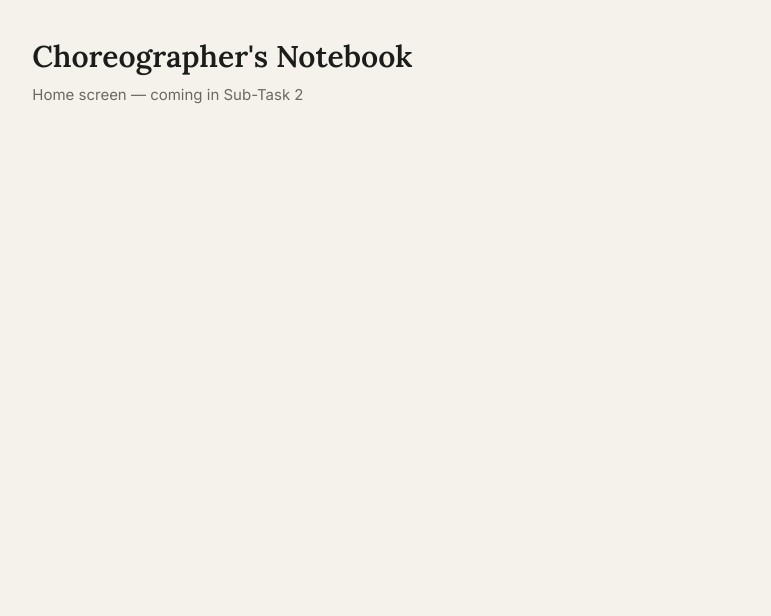
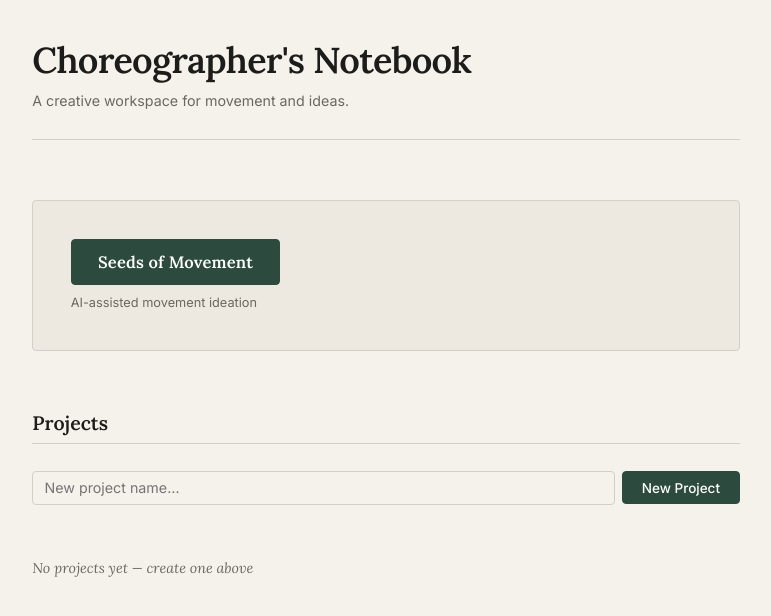
Before and after one commit to HKozuka/choreographers-notebook, a React (Vite) app: page / in a window 1280 px wide. Shown: the top 616 px of the page, without its empty margins (254-1025 px from the left). Built offline with nearby package versions, Linux system fonts and the light colour scheme.

Commit message:
feat: home screen with project creation and localStorage persistence

```diff
--- a/src/pages/HomePage.jsx
+++ b/src/pages/HomePage.jsx
@@ -1,10 +1,95 @@
+import { useState, useEffect } from 'react'
+import { useNavigate } from 'react-router-dom'
+import styles from './HomePage.module.css'
+
+function generateId() {
+  return Math.random().toString(36).slice(2, 11)
+}
+
+const STORAGE_KEY = 'choreographer_projects'
+
+function loadProjects() {
+  try {
+    return JSON.parse(localStorage.getItem(STORAGE_KEY)) || []
+  } catch {
+    return []
+  }
+}
+
+function saveProjects(projects) {
+  localStorage.setItem(STORAGE_KEY, JSON.stringify(projects))
+}
+
 export default function HomePage() {
+  const navigate = useNavigate()
+  const [projects, setProjects] = useState(loadProjects)
+  const [newName, setNewName] = useState('')
+
+  useEffect(() => {
+    saveProjects(projects)
+  }, [projects])
+
+  function handleCreate(e) {
+    e.preventDefault()
+    const name = newName.trim()
+    if (!name) return
+    const project = { id: generateId(), name }
+    setProjects(prev => [...prev, project])
+    setNewName('')
+  }
+
   return (
     <div className="page">
-      <h1>Choreographer's Notebook</h1>
-      <p style={{ color: 'var(--color-text-secondary)', marginTop: '0.5rem' }}>
-        Home screen — coming in Sub-Task 2
-      </p>
+      <header className={styles.header}>
+        <h1 className={styles.title}>Choreographer's Notebook</h1>
+        <p className={styles.subtitle}>A creative workspace for movement and ideas.</p>
+      </header>
+
+      <section className={styles.seedsSection}>
+        <button
+          className={`btn-primary ${styles.seedsBtn}`}
+          onClick={() => navigate('/seeds')}
+        >
+          Seeds of Movement
+        </button>
+        <p className={styles.seedsHint}>AI-assisted movement ideation</p>
+      </section>
+
+      <section className={styles.projectsSection}>
+        <h2 className={styles.sectionHeading}>Projects</h2>
+
+        <form className={styles.createForm} onSubmit={handleCreate}>
+          <input
+            type="text"
+            placeholder="New project name…"
+            value={newName}
+            onChange={e => setNewName(e.target.value)}
+            className={styles.input}
+          />
+          <button type="submit" className="btn-primary">
+            New Project
+          </button>
+        </form>
+
+        {projects.length === 0 ? (
+          <p className={styles.emptyState}>
+            <em>No projects yet — create one above</em>
+          </p>
+        ) : (
+          <ul className={styles.projectList}>
+            {projects.map(project => (
+              <li key={project.id}>
+                <button
+                  className={styles.projectBtn}
+                  onClick={() => navigate(`/project/${project.id}`)}
+                >
+                  {project.name}
+                </button>
+              </li>
+            ))}
+          </ul>
+        )}
+      </section>
     </div>
   )
 }
--- /dev/null
+++ b/src/pages/HomePage.module.css
@@ -0,0 +1,105 @@
+.header {
+  margin-bottom: var(--space-2xl);
+  padding-bottom: var(--space-lg);
+  border-bottom: var(--border);
+}
+
+.title {
+  font-family: var(--font-display);
+  font-size: 2.4rem;
+  font-weight: 600;
+  color: var(--color-text-primary);
+  letter-spacing: -0.02em;
+}
+
+.subtitle {
+  margin-top: var(--space-sm);
+  color: var(--color-text-secondary);
+  font-size: 0.95rem;
+}
+
+/* Seeds of Movement hero section */
+.seedsSection {
+  margin-bottom: var(--space-2xl);
+  padding: var(--space-xl);
+  border: var(--border);
+  background-color: var(--color-surface);
+  border-radius: var(--radius);
+  display: flex;
+  flex-direction: column;
+  align-items: flex-start;
+  gap: var(--space-sm);
+}
+
+.seedsBtn {
+  font-family: var(--font-display);
+  font-size: 1.1rem;
+  font-weight: 600;
+  padding: 0.75rem 1.75rem;
+  letter-spacing: 0.01em;
+}
+
+.seedsHint {
+  font-size: 0.85rem;
+  color: var(--color-text-secondary);
+}
+
+/* Projects section */
+.projectsSection {
+  display: flex;
+  flex-direction: column;
+  gap: var(--space-lg);
+}
+
+.sectionHeading {
+  font-family: var(--font-display);
+  font-size: 1.3rem;
+  font-weight: 600;
+  color: var(--color-text-primary);
+  padding-bottom: var(--space-sm);
+  border-bottom: var(--border);
+}
+
+.createForm {
+  display: flex;
+  gap: var(--space-sm);
+  align-items: center;
+}
+
+.input {
+  flex: 1;
+}
+
+.emptyState {
+  font-family: var(--font-display);
+  font-style: italic;
+  color: var(--color-text-secondary);
+  font-size: 0.95rem;
+  padding: var(--space-lg) 0;
+}
+
+.projectList {
+  list-style: none;
+  display: flex;
+  flex-direction: column;
+  gap: var(--space-xs);
+}
+
+.projectBtn {
+  width: 100%;
+  text-align: left;
+  background: transparent;
+  border: var(--border);
+  border-radius: var(--radius);
+  padding: 0.75rem var(--space-md);
+  font-family: var(--font-body);
+  font-size: 0.95rem;
+  color: var(--color-text-primary);
+  transition: background-color 0.15s ease, border-color 0.15s ease;
+}
+
+.projectBtn:hover {
+  background-color: var(--color-surface);
+  border-color: var(--color-accent-primary);
+  color: var(--color-accent-primary);
+}
```
